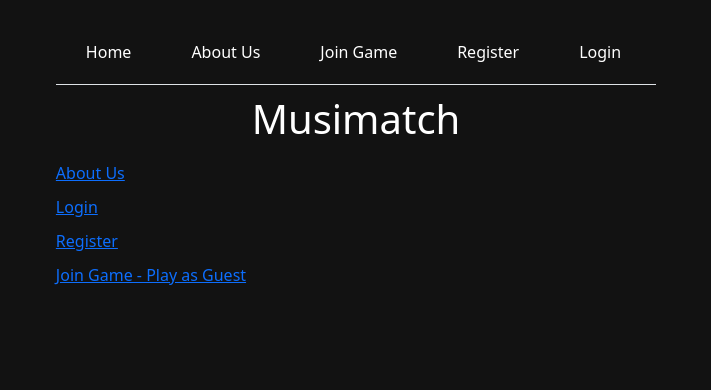
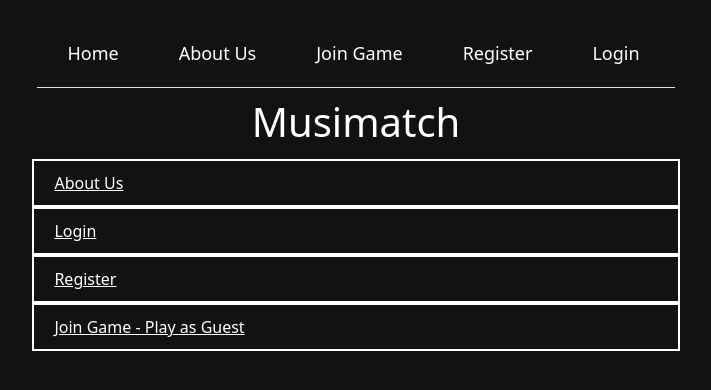
Before and after one commit to austincwang/musimatch-v2, a Django app: page / in a window 1280 px wide. Shown: the top 390 px of the page, without its empty margins (284-995 px from the left). Run offline with Django 5.2, Linux system fonts and the light colour scheme; parts of the project's set-up code (start-up, migrations or seed data) failed here and were passed over.

Commit message:
finishing touches to merge with pamela

```diff
--- a/musimatch/game/urls.py
+++ b/musimatch/game/urls.py
@@ -4,12 +4,12 @@
 app_name = 'game'
 
 urlpatterns = [
-    path('join', views.join_game),
-    path('play_random_song', views.play_random_song, name='play_random_song'),
-    path('artist_search', views.artist_search, name='artist_search'),
+    path('join/', views.join_game, name='join'),
+    path('play_random_song/', views.play_random_song, name='play_random_song'),
+    path('artist_search/', views.artist_search, name='artist_search'),
     path('artist/', views.play_by_artist, name='play_by_artist'),
-    path('genre_search', views.genre_search, name='genre_search'),
+    path('genre_search/', views.genre_search, name='genre_search'),
     path('genre/', views.play_by_genre, name='play_by_genre'),
-    path('time_period_search', views.time_period_search, name='time_period_search'),
+    path('time_period_search/', views.time_period_search, name='time_period_search'),
     path('time_period/', views.play_by_time_period, name='play_by_time_period'),
 ]
--- a/musimatch/static/css/base_style.css
+++ b/musimatch/static/css/base_style.css
@@ -28,4 +28,42 @@
 nav ul li a{
     color: #FFF;
     text-decoration: none;
+    font-size: 18px;
+    position: relative;
 }
+
+nav ul li a::after{
+    content: '';
+    width: 0;
+    height: 3px;
+    background: #1db954;
+    position: absolute;
+    left: 0;
+    bottom: -6px;
+    transition: 0.5s;
+}
+nav ul li a:hover::after{
+    width: 100%;
+}
+.header-text{
+    margin-top: 20%;
+    font-size: 30px;
+}
+.header-text h1{
+    font-size: 60px;
+    margin-top: 20px;
+    margin-bottom: 20px;
+}
+
+.button {
+    color: #FFF;
+    background-color: transparent;
+    border: 2px solid #FFF;
+    padding: 10px 20px;
+    cursor: pointer;
+}
+
+.button:hover {
+    color: #1db954;
+    border: 2px solid #1db954;
+}
```
Also changed, not shown: musimatch/game/templates/join_game.html (+4 -4 lines), 1 other file.
